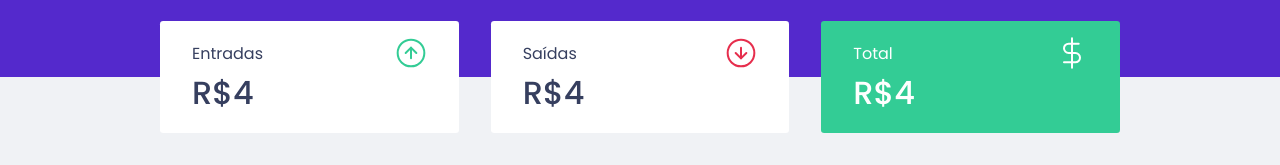
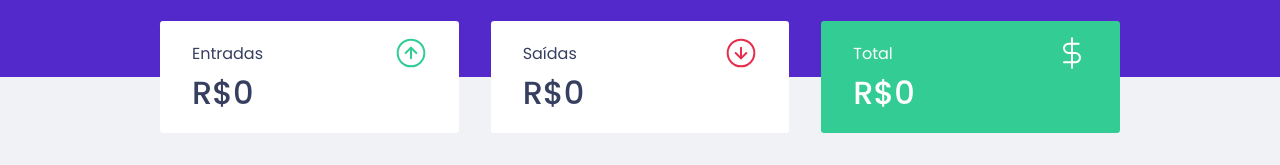
Before and after one commit to WagnerOrtiz/personal-budget-application, a React (Create React App) app: page / in a window 1280 px wide. Shown: the part 191-356 px from the top of the page. Built offline with nearby package versions, Linux system fonts and the light colour scheme; no server answers; what miragejs would draw is missing.

Commit message:
Add files via upload

```diff
--- a/src/components/Dashboard/index.tsx
+++ b/src/components/Dashboard/index.tsx
@@ -1,15 +1,39 @@
+import { useContext } from "react";
+import { TransactionsContext } from "../../TransactionContext";
+import { SummaryCard } from "../SummaryCard";
+import { Table } from '../Table';
 import { Container, Summary } from "./styles";
-import { SummaryCard } from "../SummaryCard"
-import { Table } from '../Table'
 
 
-export const Dashboard = () => (
+export const Dashboard = () => {
+  const {transactions} = useContext(TransactionsContext)
+  const totalIncome = transactions.reduce((acc, transaction) => {
+    if(transaction.type === 'income'){
+      return acc+Number(transaction.amount)
+    }else{
+      return acc
+    }
+  },0)
+
+  const totalSpendings = transactions.reduce((acc, transaction) => {
+    if(transaction.type === 'spending'){
+      return acc+Number(transaction.amount)
+    }else{
+      return acc
+    }
+  },0)
+
+  const total = totalIncome - totalSpendings
+
+
+  return(
     <Container>
       <Summary>
-      <SummaryCard title="Entradas" amount="4"/>
-      <SummaryCard title="Saídas" amount="4"/>
-      <SummaryCard title="Total" amount="4" />
+        <SummaryCard title="Entradas" amount={totalIncome.toString()}/>
+        <SummaryCard title="Saídas" amount={totalSpendings.toString()}/>
+        <SummaryCard title="Total" amount={total.toString()} />
       </Summary>
       <Table />
     </Container>
   )
+}
--- a/src/components/TransactionItem/index.tsx
+++ b/src/components/TransactionItem/index.tsx
@@ -12,7 +12,13 @@ interface TransactionItemProps{
 export const TransactionItem = ({item, amount, category, date, type}:TransactionItemProps) => (
   <Container>
     <Item>{item}</Item>
-    <Item className={type}>{amount}</Item>
+    {
+      type==='income' ? (
+        <Item className={type}>{amount}</Item>
+      ) : (
+      <Item className={type}>-{amount}</Item>
+      )
+    }
     <Item>{category}</Item>
     <Item>{date}</Item>
   </Container>
```
Lines whose indentation alone changed are shown as unchanged.
